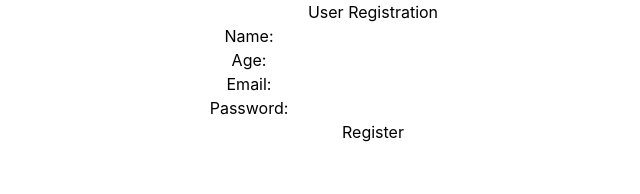
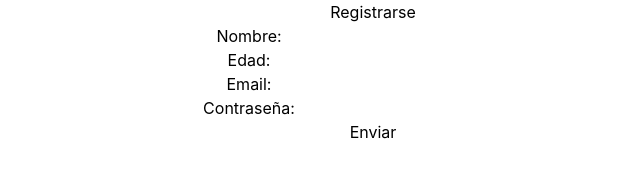
Before and after one commit to JuanFelipeCB01/The-Recipe, a React (Create React App) app in the folder Front/the-recipe/: page /register in a window 1280 px wide. Shown: the top 194 px of the page, without its empty margins (267-907 px from the left). Built offline with nearby package versions, Linux system fonts and the light colour scheme.

Commit message:
auth-profile in progress

```diff
--- a/Front/the-recipe/src/App.js
+++ b/Front/the-recipe/src/App.js
@@ -1,11 +1,15 @@
 import "./App.css";
 import { BrowserRouter as Router } from "react-router-dom";
+import { AuthProvider } from "./shared/AuthContext";
+
 import Routes from "./pages/Routes";
 import Navbar from "./components/Navbar/Navbar";
+
 
 function App() {
 
   return (
+    <AuthProvider>
       <Router>
         <div className="App">
         <Navbar/>
@@ -13,6 +17,7 @@ function App() {
         <Routes />
         </div>
       </Router>
+    </AuthProvider>
   );
 }
 
--- a/Front/the-recipe/src/pages/LoginPage/LoginPage.jsx
+++ b/Front/the-recipe/src/pages/LoginPage/LoginPage.jsx
@@ -1,6 +1,7 @@
 import React, { useState } from "react";
 import {useNavigate} from "react-router-dom"
 import { axiosInstance } from "../../utils/axios.js";
+
 const Login = () => {
   const [email, setEmail] = useState("");
   const [password, setPassword] = useState("");
@@ -18,7 +19,8 @@ const Login = () => {
       // console.log(response.data)
       const token = response.data.token;
       localStorage.setItem("token", token);
-      navigate("/");
+
+      navigate(`/profile`);
 
     } catch (err) {
       setError("Invalid credentials. Please try again.");
@@ -27,7 +29,7 @@ const Login = () => {
 
   return (
     <div>
-      <h2>Login</h2>
+      <h2>Iniciar sesión</h2>
       <form onSubmit={handleLogin}>
         <div>
           <label>Email:</label>
@@ -39,7 +41,7 @@ const Login = () => {
           />
         </div>
         <div>
-          <label>Password:</label>
+          <label>Contraseña:</label>
           <input
             type="password"
             value={password}
@@ -47,7 +49,7 @@ const Login = () => {
             required
           />
         </div>
-        <button type="submit">Login</button>
+        <button type="submit">Enviar</button>
       </form>
       {error && <p>{error}</p>}
     </div>
--- a/Front/the-recipe/src/pages/ProfilePage/ProfilePage.jsx
+++ b/Front/the-recipe/src/pages/ProfilePage/ProfilePage.jsx
@@ -1,10 +1,108 @@
-import React from 'react'
+// import React, { useEffect, useState } from 'react';
+// import { useParams } from 'react-router-dom';
+// import { axiosInstance } from "../../utils/axios.js";
+import React from "react";
+// import { useUser } from "../../shared/AuthContext";
 
 
-function ProfilePage(){
-    return (
-        <h1>Profile Page</h1>
-    )
+export default function ProfilePage() {
+//   const { user } = useUser();
+
+//   if (!user) {
+//     return <p>No hay información disponible de usuario</p>;
+//   }
+
+  return (
+    <h1>Profile Page</h1>
+    // <div>
+    //   <img src={user.image} alt={user.name} />
+    //   <h2>{user.name}</h2>
+    //   <p>Edad: {user.age}</p>
+    //   <p>Email: {user.email}</p>
+    //   <div>
+    //     <h2>Recetas</h2>
+    //     <ul>
+    //       {user.recipes.length &&
+    //         user.recipes?.map((recipe) => (
+    //           <li>
+    //             <h3>{recipe.name}</h3>
+    //             <p>{recipe.description}</p>
+    //           </li>
+    //         ))}
+    //     </ul>
+    //   </div>
+    //   <div>
+    //     <h3>Comentarios</h3>
+    //     <ul>
+    //       {user.comments.length &&
+    //         user.comments?.map((comments) => (
+    //           <li>
+    //             <p>{comments.content}</p>
+    //             <p>Fecha del comentario: {comments.updatedAt}</p>
+    //           </li>
+    //         ))}
+    //     </ul>
+    //   </div>
+    // </div>
+  );
 }
 
-export default ProfilePage
+// export default function ProfilePage(){
+
+//     const { id } = useParams();
+//     const[user, setUser] = useState();
+
+//     useEffect(() => {
+
+//         async function getUserById() {
+//             try {
+//             const { data } = await axiosInstance.get(`/user/${id}`);
+//             setUser(data);
+//             console.log(user);
+
+//             } catch (e) {
+//             console.error(e);
+//             }
+//         };
+//             getUserById()
+
+//     }, [id]);
+
+//     return (
+//         <div>
+//             {user ? (
+//                 <div>
+//                     <img src={user.image} alt={user.name}/>
+//                     <h2>{user.name}</h2>
+//                     <p>Edad: {user.age}</p>
+//                     <p>Email: {user.email}</p>
+//                     <div>
+//                         <h2>Recetas</h2>
+//                         <ul>
+//                             {user.recipes.length && user.recipes?.map((recipe) => (
+//                                 <li>
+//                                 <h3>{recipe.name}</h3>
+//                                 <p>{recipe.description}</p>
+//                                 </li>
+//                             ))}
+//                         </ul>
+//                     </div>
+//                     <div>
+//                         <h3>Comentarios</h3>
+//                         <ul>
+//                             {user.comments.length && user.comments?.map((comments) => (
+//                                 <li>
+//                                     <p>{ comments.content }</p>
+//                                     <p>Fecha del comentario: { comments.updatedAt }</p>
+//                                 </li>
+//                             ))}
+//                         </ul>
+//                     </div>
+//                 </div>
+
+//             ) : (
+//                 <p>Loading...</p>
+//             )}
+//         </div>
+//     );
+// };
--- /dev/null
+++ b/Front/the-recipe/src/pages/ProtectRoute.jsx
@@ -0,0 +1,10 @@
+import { Navigate, Outlet } from "react-router-dom";
+import { useAuth } from "../shared/AuthContext";
+
+export default function ProtectRoute(){
+
+    const auth = useAuth();
+
+    return auth.isAuthenticated ? <Outlet/> : <Navigate to="/login"/>;
+
+};
--- a/Front/the-recipe/src/pages/RegisterPage/RegisterPage.jsx
+++ b/Front/the-recipe/src/pages/RegisterPage/RegisterPage.jsx
@@ -1,6 +1,7 @@
 import React, { useState } from "react";
 import { axiosInstance } from "../../utils/axios.js";
-import {useNavigate} from "react-router-dom"
+import {Navigate, useNavigate} from "react-router-dom"
+import { useAuth } from "../../shared/AuthContext.jsx";
 
 function UserRegistrationForm() {
   const [email, setEmail] = useState("");
@@ -9,6 +10,11 @@ function UserRegistrationForm() {
   const [name, setName] = useState("");
   const [age, setAge] = useState("");
   const navigate = useNavigate();
+  const auth = useAuth();
+
+  if (auth.isAuthenticated){
+    return <Navigate to={"/profile"}/>
+  }
 
   const handleRegistration = async (e) => {
     e.preventDefault();
@@ -23,7 +29,7 @@ function UserRegistrationForm() {
 
       if (response.status === 201) {
         setMessage("User registered successfully!");
-        navigate("/");
+        navigate("/login");
       }
     } catch (error) {
       if (error.response) {
@@ -36,10 +42,10 @@ function UserRegistrationForm() {
 
   return (
     <div>
-      <h2>User Registration</h2>
+      <h2>Registrarse</h2>
       <form onSubmit={handleRegistration}>
       <div>
-          <label>Name:</label>
+          <label>Nombre:</label>
           <input
             type="text"
             value={name}
@@ -48,7 +54,7 @@ function UserRegistrationForm() {
           />
         </div>
         <div>
-          <label>Age:</label>
+          <label>Edad:</label>
           <input
             type="number"
             value={age}
@@ -66,7 +72,7 @@ function UserRegistrationForm() {
           />
         </div>
         <div>
-          <label>Password:</label>
+          <label>Contraseña:</label>
           <input
             type="password"
             value={password}
@@ -74,7 +80,7 @@ function UserRegistrationForm() {
             required
           />
         </div>
-        <button type="submit">Register</button>
+        <button type="submit">Enviar</button>
       </form>
       {message && <p>{message}</p>}
     </div>
--- a/Front/the-recipe/src/pages/Routes.jsx
+++ b/Front/the-recipe/src/pages/Routes.jsx
@@ -7,6 +7,7 @@ import ProfilePage from "./ProfilePage/ProfilePage";
 import RecipesDetailPage from "./RecipesDetailPage/RecipesDetailPage";
 import RecipesPage from "./RecipesPage/RecipesPage";
 import RegisterPage from "./RegisterPage/RegisterPage";
+import ProtectRoute from "./ProtectRoute";
 
 
 export default function Routes() {
@@ -24,7 +25,9 @@ export default function Routes() {
       <Route path="/login" element={<LoginPage />} />
       <Route path="/register" element={<RegisterPage />} />
 
-      <Route path="/profile" element={<ProfilePage />} />
+      <Route path="/" element={<ProtectRoute />}
+        children= <Route path="/profile" element={<ProfilePage/>}/>
+      />
 
     </RoutesDom>
   );
--- /dev/null
+++ b/Front/the-recipe/src/shared/AuthContext.jsx
@@ -0,0 +1,18 @@
+import { useContext, createContext, useState } from "react";
+
+const AuthContext = createContext({
+    isAuthenticated: false
+});
+
+export function AuthProvider({children}){
+    const [isAuthenticated, setIsAthenticated] = useState(false);
+    // const [jwt, setJWT] = useState();
+
+    return(
+        <AuthContext.Provider value={{isAuthenticated}}>
+            {children}
+        </AuthContext.Provider>
+    );
+};
+
+export const useAuth = () => useContext(AuthContext);
```
